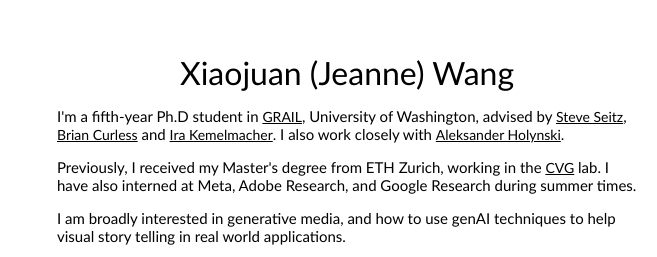
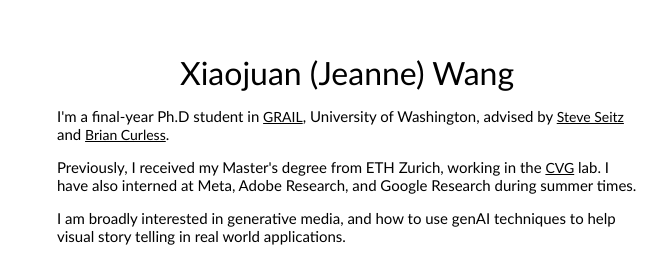
Before and after one commit to jeanne-wang/jeanne-wang.github.io, a plain HTML site: page index.html in a window 1280 px wide. Shown: the top 257 px of the page, 108-765 px from the left. Drawn offline with Linux system fonts and the light colour scheme; grey boxes are pictures that could not be loaded; some icons are missing.

Commit message:
change somnething

```diff
--- a/index.html
+++ b/index.html
@@ -29,7 +29,7 @@
                   Xiaojuan (Jeanne) Wang
                 </p>
                 <p class="bio">
-                  I'm a fifth-year Ph.D student in <a href="https://grail.cs.washington.edu/" id="unique-link">GRAIL</a>, University of Washington, advised by <a href="https://www.smseitz.com/" id="unique-link">Steve Seitz</a>, <a href="https://homes.cs.washington.edu/~curless/" id="unique-link">Brian Curless</a> and <a href="https://www.irakemelmacher.com/" id="unique-link">Ira Kemelmacher</a>. I also work closely with <a href="https://holynski.org" id="unique-link"> Aleksander Holynski</a>.
+                  I'm a final-year Ph.D student in <a href="https://grail.cs.washington.edu/" id="unique-link">GRAIL</a>, University of Washington, advised by <a href="https://www.smseitz.com/" id="unique-link">Steve Seitz</a> and <a href="https://homes.cs.washington.edu/~curless/" id="unique-link">Brian Curless</a>.
 
                 <p class="bio">
                   Previously, I received my Master's degree from ETH Zurich, working in the <a href="https://cvg.ethz.ch/" id="unique-link">CVG</a> lab. I have also interned at Meta, Adobe Research, and Google Research during summer times.
```
